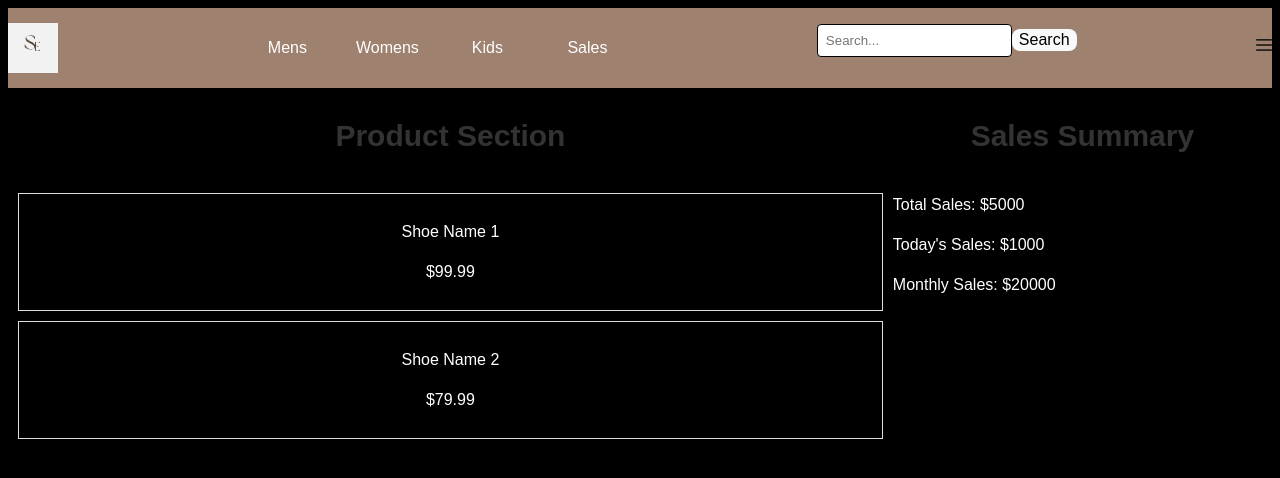
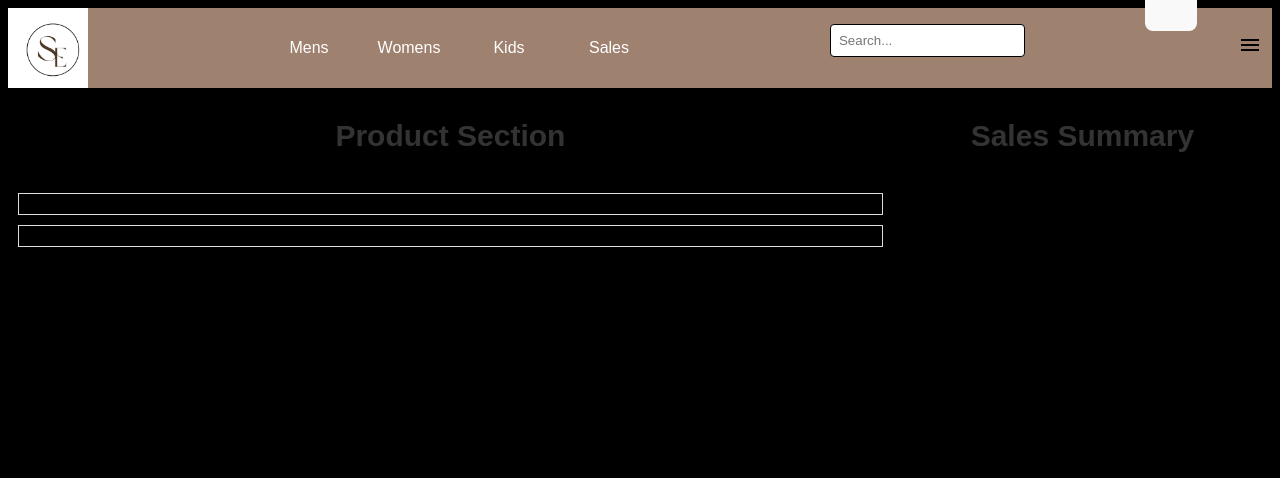
Before and after one commit to kasmi00/Step_Elegance33A, a React (Vite) app in the folder StepEleganceFrontEnd/: page / in a window 1280 px wide. Shown: the top 478 px of the page. Built offline with nearby package versions, Linux system fonts and the light colour scheme.

Commit message:
button added

```diff
--- a/StepEleganceFrontEnd/src/Pages/Registration.css
+++ b/StepEleganceFrontEnd/src/Pages/Registration.css
@@ -145,6 +145,8 @@
 
 
   .cs .confirmbttn  button{
+    display: flex;
+    justify-content: center;
     border-color: #000000;
     background-color: grey;
 
@@ -161,6 +163,7 @@
 
 .regform{
   display: flex;
+  flex-direction: column;
   opacity: 50;
 }
 
@@ -171,8 +174,22 @@
 .mainbox .below .cs .signin{
   display: flex;
 }
+.leftright{
+  display: flex;
+  justify-content: space-around;
+
+}
 
 button .Signin{
   display: flex;
+  position: relative;
+  top: 10px;
   gap: 10px;
 }
+
+.confirmbttn{
+  display: flex;
+  justify-content: center;
+  position: relative;
+  top:15px;
+}
--- a/StepEleganceFrontEnd/src/Pages/Registration.tsx
+++ b/StepEleganceFrontEnd/src/Pages/Registration.tsx
@@ -130,6 +130,7 @@ function Registration() {
           <div className="below">
             <form className="regform">
               {/* <img src={myImage} alt='shoe bg' /> */}
+              <div className="leftright">
               <div className='fecd'>
                 <div className='fname'>
                   <label>First Name:</label>
@@ -170,11 +171,12 @@ function Registration() {
                   </select>
                 </div>
               </div>
-            </form>
-            <div className='cs'>
+              </div>
               <div className='confirmbttn'>
                 <button>Confirm</button>
               </div>
+            </form>
+            <div className='cs'>
               <div className='signin'>
                 <label>Already have an account? </label>
                 <a href="/login">
--- a/StepEleganceFrontEnd/src/pages/home.css
+++ b/StepEleganceFrontEnd/src/pages/home.css
@@ -1,7 +1,9 @@
 .maindash{
+  display: flex;
+  flex-direction: column;
     font-family: 'Arial', sans-serif;
-    margin: 0;
-    padding: 0;
+    height: auto;
+    width: auto;
     color: #ffffff;
 }
 .maindash .nav{
@@ -15,7 +17,7 @@
 .maindash .nav .logoimg{
     display: flex;
     flex-direction: column;
-    width: 50px ;
+    width: 80px ;
 }
 
 /* h1{
@@ -30,11 +32,6 @@ nav {
     width: auto;
     height: 80px;
 
-}
-.maindash .nav .logoimg{
-    display: flex;
-    flex-direction: column;
-    width: 50px ;
 }
 
 .nav .navchild a {
@@ -61,7 +58,7 @@ li{
     float: left;
 
 }
-  .product-section {
+  .productsection {
     float: left;
     width: 70%;
   }
@@ -85,8 +82,53 @@ li{
 
 
   }
+img{
+}
 
-.nav{
-    display: flex;
-    width: auto;
+.icons{
+  display: flex;
 }
+.icons img{
+  display: flex;
+
+}
+.fas {
+  font-size: 1.5em;
+}
+
+.menu{
+  position: fixed;
+  top: -8px;
+  right: 0;
+  height: 100vh;
+  width:250px;
+  z-index: 999;
+  background-color:white ;
+  box-shadow: -10px 0 10px rgb(0,0,0,0.1);
+  display: none;
+  flex-direction: column;
+  align-items: flex-start;
+  justify-content: space-evenly;
+
+}
+
+svg{
+  position: relative;
+  top: 25px;
+  right: 10px;
+}
+.search{
+  display: flex;
+  position: relative;
+  top:auto;
+
+}
+.search #search-button{
+  display: flex;
+  position: relative;
+  bottom: 42px;
+  left:120px;
+  border-radius:8px ;
+  font-size: 12px;
+
+}
--- a/StepEleganceFrontEnd/src/pages/home.tsx
+++ b/StepEleganceFrontEnd/src/pages/home.tsx
@@ -1,14 +1,12 @@
 import "./home.css";
-import Logo from "../assets/StepEleganceLogo.png";
-import Menu from "../assets/menu.png";
-
+import Logo from "../assets/logo.png";
 function home() {
   return (
     <>
       <div className='maindash'>
         <div className="nav">
           <div className="logoimg">
-          <img src={Logo} alt='logo' />
+            <img src={Logo} alt='shoelogo' />
           </div>
           <div className="navchild">
             <nav>
@@ -23,37 +21,35 @@ function home() {
             <button id="search-button"> Search</button>
           </div>
           <div className="icons">
-          <a href="/">
-            <img src={Menu} alt='menu' />
-            </a>
+            <nav >
+            <a href="#"><svg xmlns="http://www.w3.org/2000/svg" display="flex" height="24" viewBox="0 -960 960 960" width="24"><path d="M120-240v-80h720v80H120Zm0-200v-80h720v80H120Zm0-200v-80h720v80H120Z"/></svg></a>
+              <ul className="menu" >
+                <></>
+                <li><a href="#">PROFILE</a></li>
+                <li><a href="#">ABOUT</a></li>
+                <li><a href="#">SUPPORT</a></li>
+                <li><a href="#">LOG-IN</a></li>
+                <li><a href="#">SIGN-IN</a></li>
+                <li><a href="#">LOCATION</a></li>
+              </ul>
+            </nav>
           </div>
         </div>
         <div className="productinfo">
-          <div className="product-section">
+          <div className="productsection">
             <h2>Product Section</h2>
             <div className="product-item">
               {/* <img src="shoe1.jpg" alt="Shoe 1"> */}
-              <p>Shoe Name 1</p>
-              <p>$99.99</p>
             </div>
             <div className="product-item">
               {/* <img src="shoe2.jpg" alt="Shoe 2"> */}
-              <p>Shoe Name 2</p>
-              <p>$79.99</p>
             </div>
             {/* <!-- Add more product items as needed --> */}
           </div>
-
           <div className="sales-summary">
             <h2>Sales Summary</h2>
-            <p>Total Sales: $5000</p>
-            <p>Today's Sales: $1000</p>
-            <p>Monthly Sales: $20000</p>
           </div>
-
         </div>
-
-
       </div>
     </>
   );
```
Also changed, not shown: StepEleganceFrontEnd/src/assets/logo.png (added), StepEleganceFrontEnd/src/assets/menu_FILL0_wght400_GRAD0_opsz24.svg (added).
